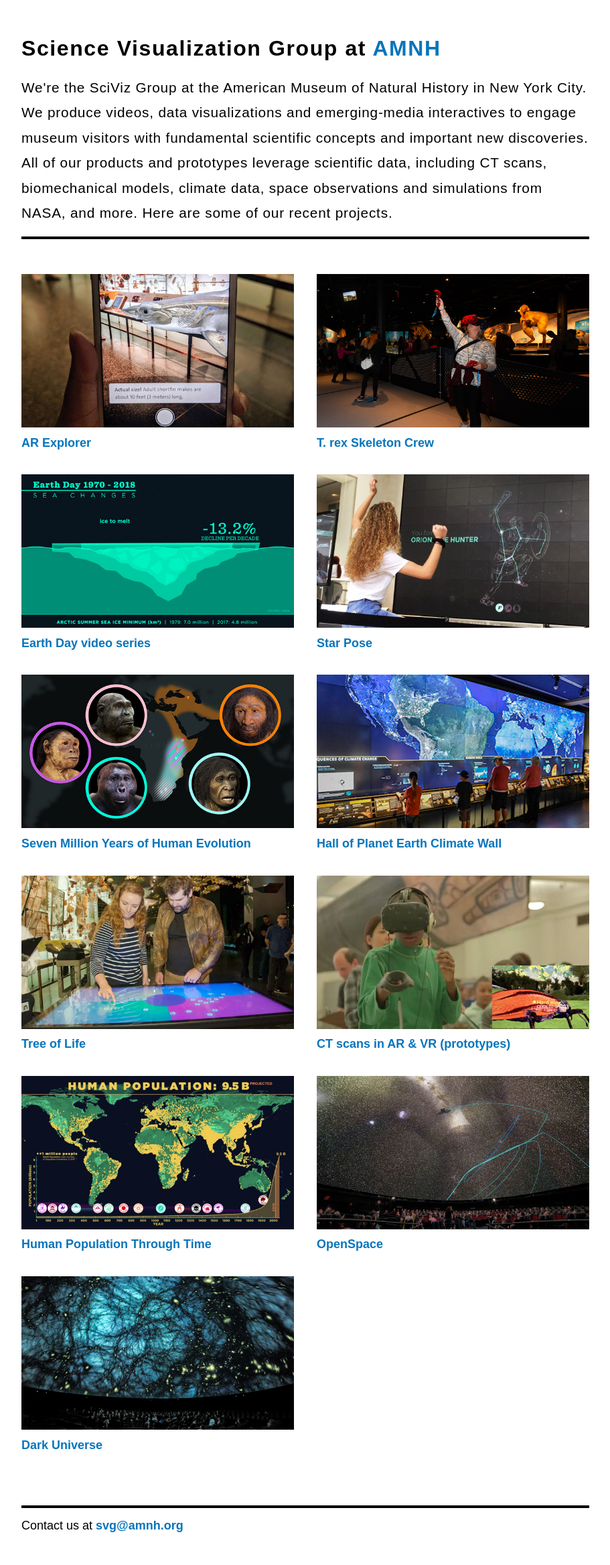
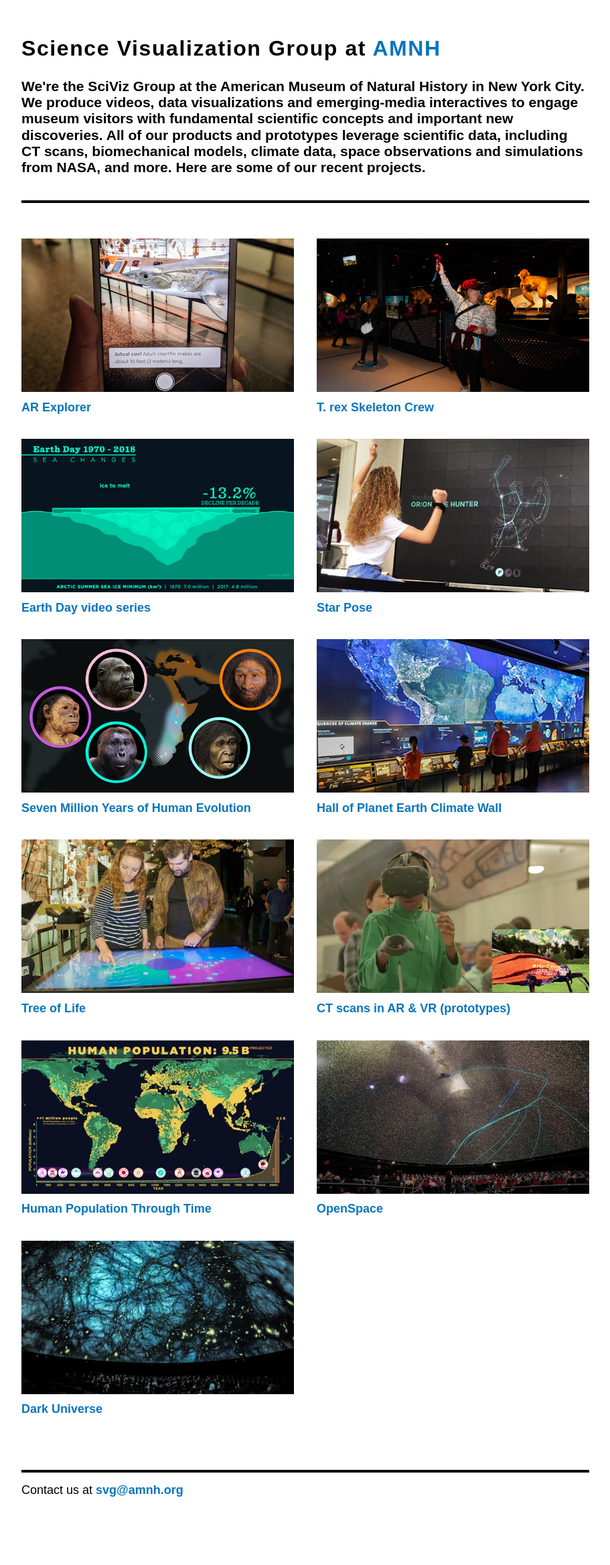
Before and after one commit to amnh-sciviz/amnh-sciviz.github.io, a Jekyll site: the page built from index.md, in a window 1280 px wide. Shown: the whole page at 67% size, without its empty margins (184-1095 px from the left). Built offline with Jekyll 4.4.1, drawn with Linux system fonts in a browser that asks for light colours; after the commit the page ends 2283 px from its top, so only the background shows below that.

Commit message:
Update home.html

```diff
--- a/_layouts/home.html
+++ b/_layouts/home.html
@@ -3,7 +3,7 @@
   <div class="container home">
     <header>
       <h1>Science Visualization Group at <a href="https://www.amnh.org/">AMNH</a></h1>
-      <h2>{{ site.description }}</h2>
+      <h3>{{ site.description }}</h2>
     </header>
     <main>
       {{ content }}
```
